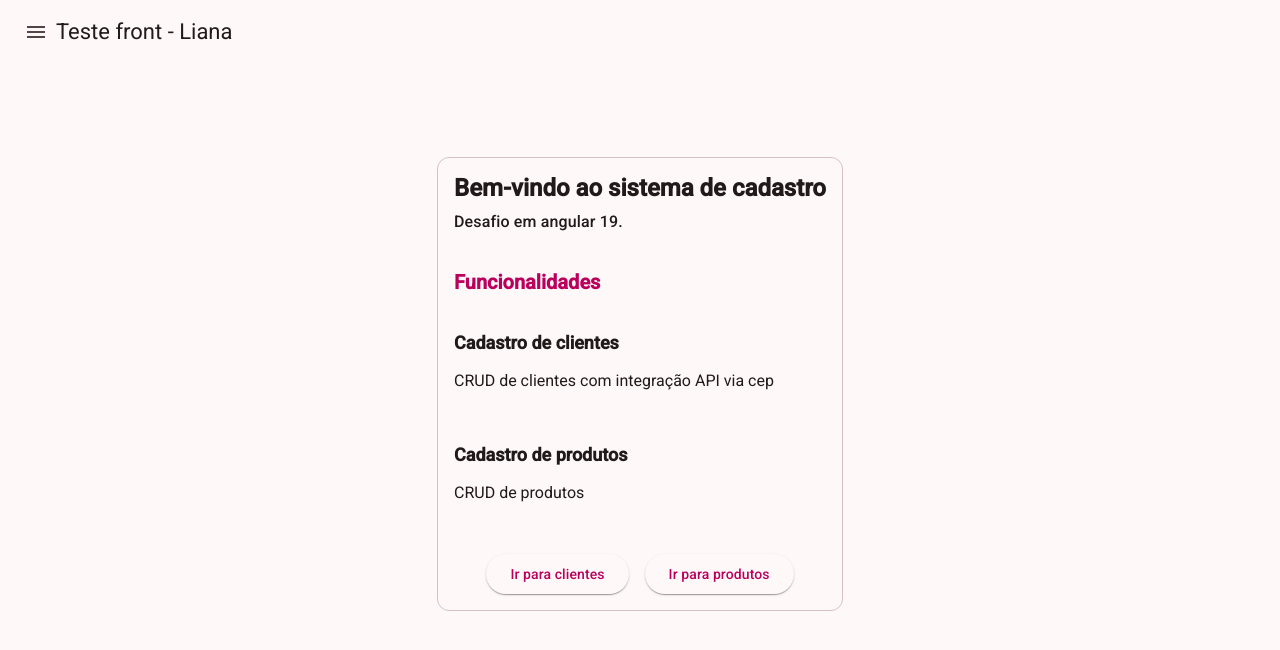
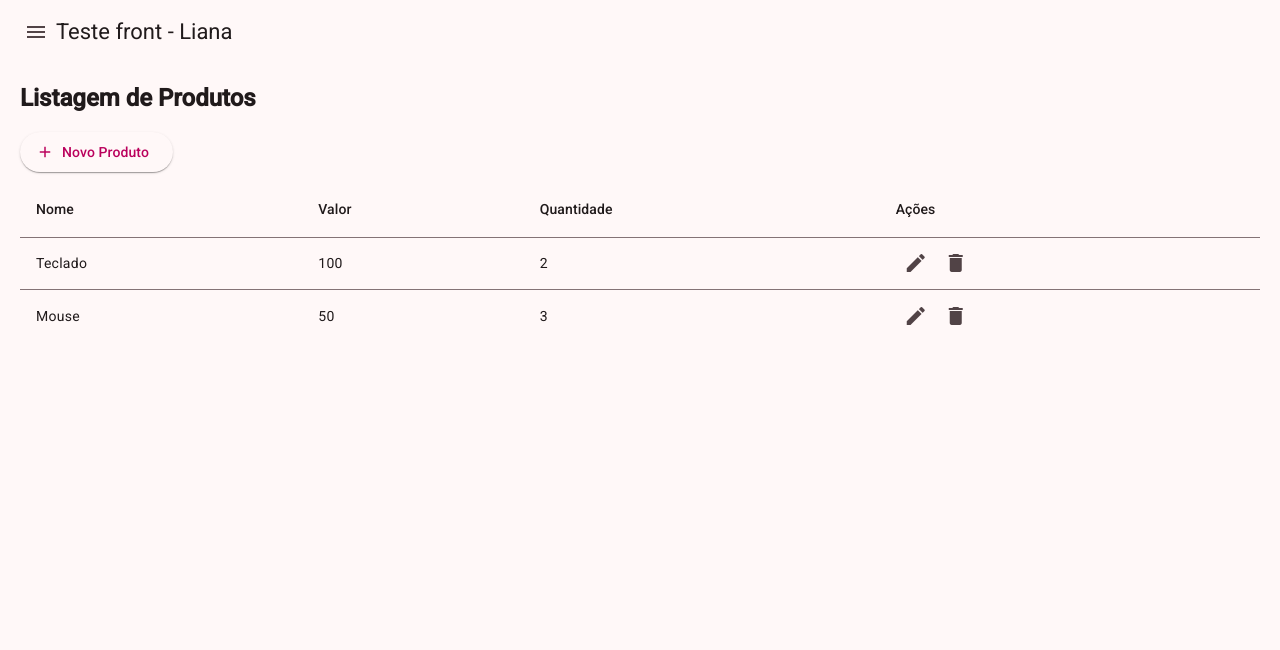
Before and after one commit to lianasabino/challenge-angular-app, an Angular app in the folder challenge-angular-app/: page /produtos in a window 1280 px wide. Before the commit this address led to /. Shown: the top 650 px of the page. Built offline with nearby package versions, Linux system fonts and the light colour scheme.

Commit message:
Creating ProdutoListComponent

```diff
--- a/challenge-angular-app/src/app/app.routes.ts
+++ b/challenge-angular-app/src/app/app.routes.ts
@@ -28,6 +28,13 @@ export const routes: Routes = [
       ),
   },
   {
+    path: 'produtos',
+    loadComponent: () =>
+      import('./pages/produtos/produto-list/produto-list.component').then(
+        (m) => m.ProdutoListComponent
+      ),
+  },
+  {
     path: '**',
     redirectTo: '',
   },
--- a/challenge-angular-app/src/app/pages/clientes/cliente-list/cliente-list.component.ts
+++ b/challenge-angular-app/src/app/pages/clientes/cliente-list/cliente-list.component.ts
@@ -1,4 +1,4 @@
-import { Component, inject, OnInit, ViewChild } from '@angular/core';
+import { Component, inject, OnInit } from '@angular/core';
 import { CommonModule } from '@angular/common';
 import { RouterLink } from '@angular/router';
 import { Cliente } from '../../../interfaces/cliente.interface';
--- /dev/null
+++ b/challenge-angular-app/src/app/pages/produtos/produto-list/produto-list.component.scss
@@ -0,0 +1,7 @@
+.produto-list-container {
+  padding: 0 20px;
+}
+
+.header-actions {
+  margin-bottom: 10px;
+}
--- /dev/null
+++ b/challenge-angular-app/src/app/pages/produtos/produto-list/produto-list.component.ts
@@ -0,0 +1,112 @@
+import { Component, inject, OnInit } from '@angular/core';
+import { CommonModule } from '@angular/common';
+import { RouterLink } from '@angular/router';
+
+import { MatCardModule } from '@angular/material/card';
+import { MatTableModule, MatTableDataSource } from '@angular/material/table';
+import { MatButtonModule } from '@angular/material/button';
+import { MatIconModule } from '@angular/material/icon';
+import { Produto } from '../../../interfaces/produto.interface';
+import { ProdutoService } from '../../../services/produto.service';
+
+@Component({
+  selector: 'app-cliente-list',
+  standalone: true,
+  imports: [
+    CommonModule,
+    RouterLink,
+    MatCardModule,
+    MatTableModule,
+    MatButtonModule,
+    MatIconModule,
+  ],
+  template: `
+    <div class="produto-list-container">
+      <div class="header-actions">
+        <h2>Listagem de Produtos</h2>
+        <button mat-raised-button color="primary" routerLink="/produtos/novo">
+          <mat-icon>add</mat-icon> Novo Produto
+        </button>
+      </div>
+
+      <mat-card-content>
+        <table mat-table [dataSource]="bancoProdutos" class="table">
+          <!-- Coluna nome -->
+          <ng-container matColumnDef="nome">
+            <th mat-header-cell *matHeaderCellDef>Nome</th>
+            <td mat-cell *matCellDef="let produto">{{ produto.nome }}</td>
+          </ng-container>
+
+          <!-- Coluna valor -->
+          <ng-container matColumnDef="valor">
+            <th mat-header-cell *matHeaderCellDef>Valor</th>
+            <td mat-cell *matCellDef="let produto">
+              {{ produto.valor }}
+            </td>
+          </ng-container>
+
+          <!-- Coluna quantidade -->
+          <ng-container matColumnDef="quantidade">
+            <th mat-header-cell *matHeaderCellDef>Quantidade</th>
+            <td mat-cell *matCellDef="let produto">
+              {{ produto.quantidade }}
+            </td>
+          </ng-container>
+
+          <!-- Coluna de ações -->
+          <ng-container matColumnDef="acoes">
+            <th mat-header-cell *matHeaderCellDef>Ações</th>
+            <td mat-cell *matCellDef="let produto">
+              <button
+                mat-icon-button
+                color="primary"
+                [routerLink]="['/produtos/editar', produto.id]"
+                matTooltip="Editar produto"
+              >
+                <mat-icon>edit</mat-icon>
+              </button>
+              <button
+                mat-icon-button
+                color="warn"
+                (click)="confirmarExclusao(produto)"
+                matTooltip="Excluir produto"
+              >
+                <mat-icon>delete</mat-icon>
+              </button>
+            </td>
+          </ng-container>
+
+          <tr mat-header-row *matHeaderRowDef="displayedColumns"></tr>
+          <tr mat-row *matRowDef="let row; columns: displayedColumns"></tr>
+        </table>
+      </mat-card-content>
+    </div>
+  `,
+  styleUrl: './produto-list.component.scss',
+})
+export class ProdutoListComponent implements OnInit {
+  displayedColumns: string[] = ['nome', 'valor', 'quantidade', 'acoes'];
+
+  bancoProdutos = new MatTableDataSource<Produto>([]);
+
+  private produtoService = inject(ProdutoService);
+
+  ngOnInit(): void {
+    this.carregarProdutos();
+  }
+
+  carregarProdutos(): void {
+    const produtos = this.produtoService.getProdutos();
+    this.bancoProdutos.data = produtos;
+    console.log(produtos);
+  }
+
+  confirmarExclusao(produto: Produto): void {
+    const confirmacaoExclusao = window.confirm('Deseja excluir o produto?');
+
+    if (confirmacaoExclusao) {
+      this.produtoService.deleteProduto(produto.id);
+      this.carregarProdutos();
+    }
+  }
+}
```
